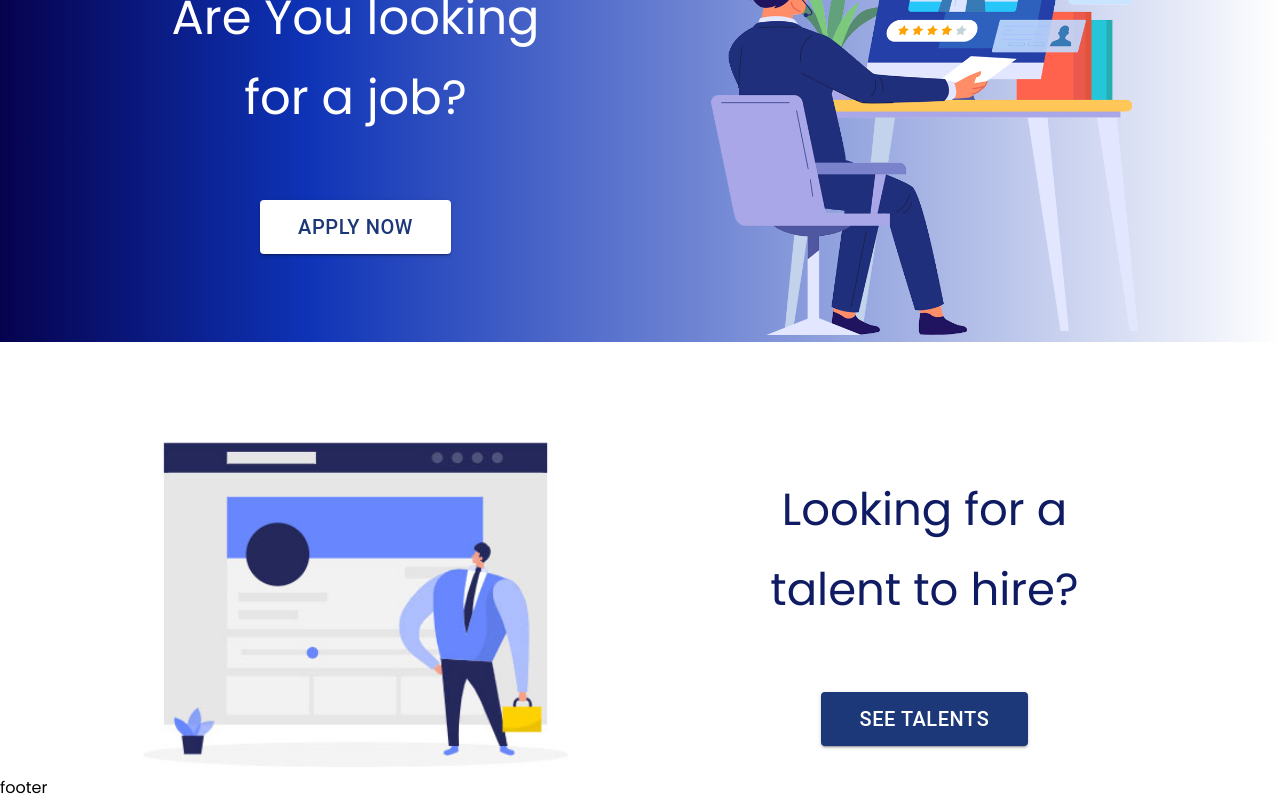
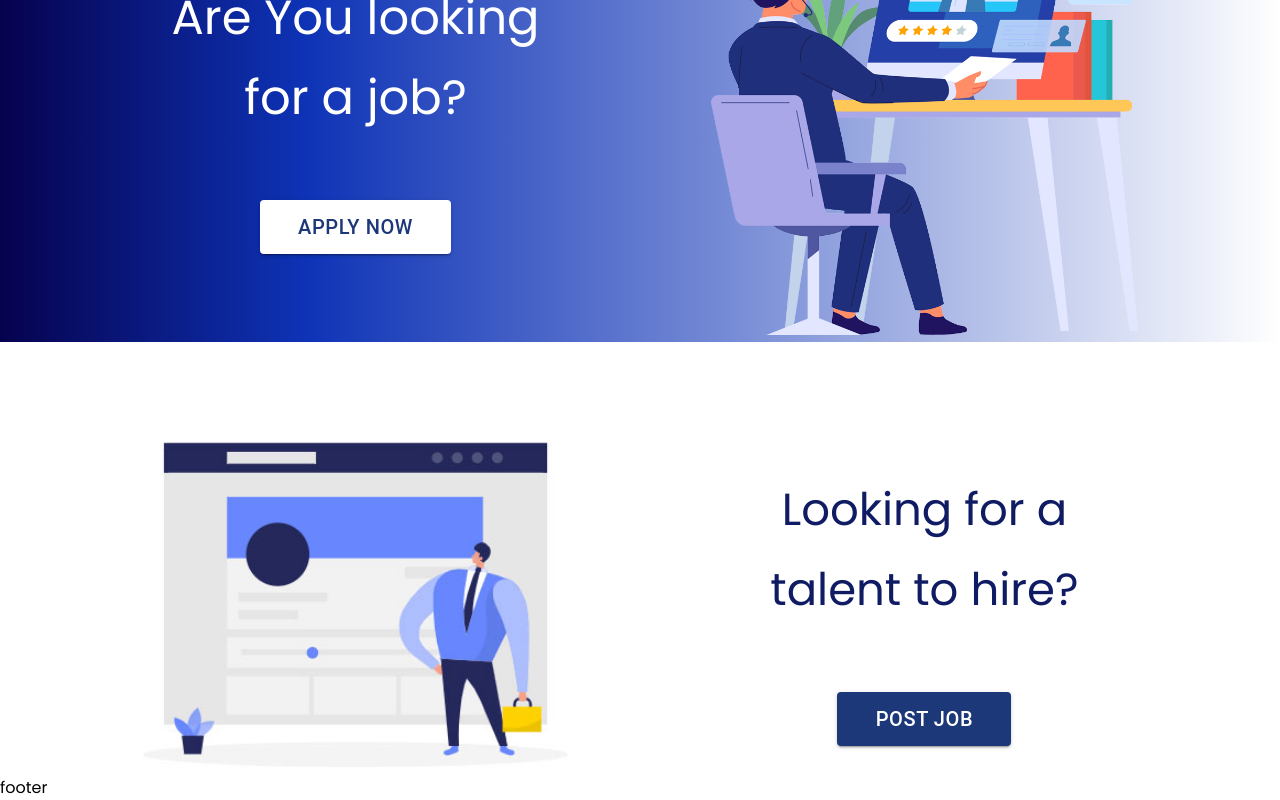
Before and after one commit to CA-G12/g-lanceer, a React (Create React App) app in the folder client/: page / in a window 1280 px wide. Shown: the part 2653-3453 px from the top of the page. Built offline with nearby package versions, Linux system fonts and the light colour scheme.

Commit message:
fix: fix button links

```diff
--- a/client/src/components/landing/Category.tsx
+++ b/client/src/components/landing/Category.tsx
@@ -1,3 +1,5 @@
+import { Link } from 'react-router-dom';
+
 interface CategoryProps {
   imgUrl: string,
   title: string,
@@ -9,6 +11,7 @@ function Category({
 }: CategoryProps) {
   return (
     <div className="category">
+      <Link to="/jobs-search" state={{ category: title }}>
         <div className="category-img">
           <img
             src={imgUrl}
@@ -18,6 +21,8 @@ function Category({
         <div className="category-title">
           {title}
         </div>
+
+      </Link>
       <div className="category-desc">
         {desc}
       </div>
--- a/client/src/components/landing/JoinClient.tsx
+++ b/client/src/components/landing/JoinClient.tsx
@@ -2,6 +2,7 @@ import { Button, Grid } from '@mui/material';
 import gsap from 'gsap';
 import { useEffect, useRef } from 'react';
 import { ScrollTrigger } from 'gsap/ScrollTrigger';
+import { Link } from 'react-router-dom';
 import freelancerImg from '../../assets/freelancer.jpg';
 
 function JoinClient() {
@@ -97,6 +98,7 @@ function JoinClient() {
               Looking for a talent
               to hire?
             </h2>
+            <Link to="/client/userId">
               <Button
                 className="join-client-button"
                 variant="contained"
@@ -108,8 +110,10 @@ function JoinClient() {
                   fontSize: '20px',
                 }}
               >
-              SEE TALENTS
+                POST JOB
               </Button>
+
+            </Link>
           </div>
         </Grid>
       </Grid>
--- a/client/src/components/landing/JoinFreelance.tsx
+++ b/client/src/components/landing/JoinFreelance.tsx
@@ -2,6 +2,7 @@ import { Button, Grid } from '@mui/material';
 import gsap from 'gsap';
 import { useEffect, useRef } from 'react';
 import { ScrollTrigger } from 'gsap/ScrollTrigger';
+import { Link } from 'react-router-dom';
 import ClientImg from '../../assets/client.png';
 
 function JoinFreelance() {
@@ -114,6 +115,7 @@ function JoinFreelance() {
               Are You looking for
               a job?
             </h2>
+            <Link to="/jobs-search">
               <Button
                 className="join-freelance-button"
                 variant="contained"
@@ -127,6 +129,8 @@ function JoinFreelance() {
               >
                 Apply Now
               </Button>
+
+            </Link>
           </div>
         </Grid>
       </Grid>
--- a/client/src/pages/JobsSearch/index.tsx
+++ b/client/src/pages/JobsSearch/index.tsx
@@ -1,6 +1,12 @@
+// import { useLocation } from 'react-router-dom';
+
 function JobsSearch() {
+  // const location = useLocation();
+  // const { category } = location.state;
   return (
-    <div>JobsSearch</div>
+    <div>
+      JobsSearch:
+    </div>
   );
 }
 
--- a/client/src/pages/Landing/style.css
+++ b/client/src/pages/Landing/style.css
@@ -1,5 +1,8 @@
 #header{
 padding-top: 100px;
+}
+a{
+  text-decoration: none;
 }
 .header-content{
   text-align: left;
```
Lines whose indentation alone changed are shown as unchanged.
